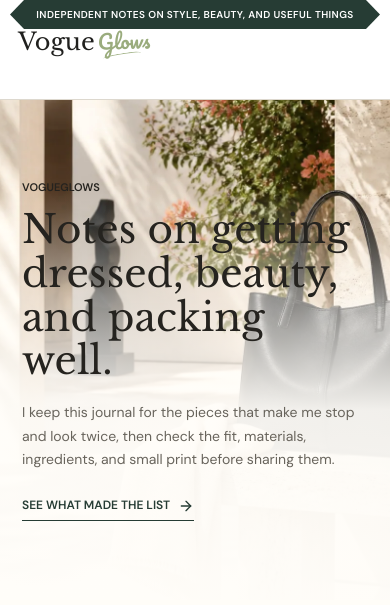
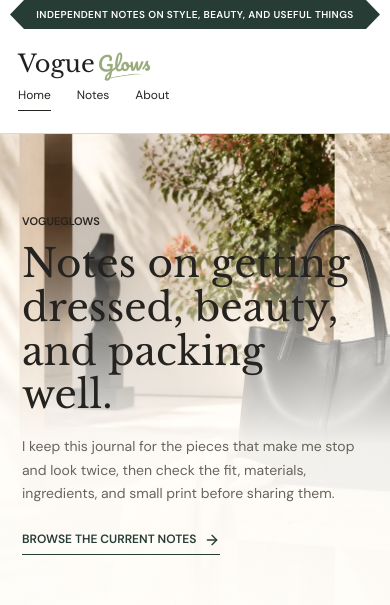
Before and after one commit to stevenzhao1203-netizen/vogueglows, a Next.js app: page / in a window 390 px wide. Shown: the top 605 px of the page. Built offline with nearby package versions, Linux system fonts and the light colour scheme.

Commit message:
Refine personal blog voice and mobile reading flow

```diff
--- a/src/app/page.tsx
+++ b/src/app/page.tsx
@@ -10,7 +10,7 @@ export default function HomePage() {
     <SiteHeader active="home" />
     <section className="story-home-hero">
       <img src="/images/vg-hero-still-life.webp" alt="Black leather tote, ivory linen, and small accessories in a sunlit interior" fetchPriority="high" decoding="async" />
-      <div><p>VogueGlows</p><h1>Notes on getting dressed, beauty, and packing well.</h1><span>I keep this journal for the pieces that make me stop and look twice, then check the fit, materials, ingredients, and small print before sharing them.</span><a href="#stories">See what made the list <ArrowRight size={16} /></a></div>
+      <div><p>VogueGlows</p><h1>Notes on getting dressed, beauty, and packing well.</h1><span>I keep this journal for the pieces that make me stop and look twice, then check the fit, materials, ingredients, and small print before sharing them.</span><a href="#stories">Browse the current notes <ArrowRight size={16} /></a></div>
     </section>
     <section className="story-index" id="stories">
       <div className="story-index-heading"><p>Current shortlist</p><h2>Pieces I would look at more closely.</h2></div>
--- a/src/app/story.css
+++ b/src/app/story.css
@@ -252,13 +252,23 @@
 
   .site-header.site-header-simple {
     display: flex !important;
-    min-height: 70px !important;
+    min-height: 104px !important;
+    flex-wrap: wrap;
     align-items: center;
-    justify-content: flex-start;
+    align-content: center;
+    justify-content: space-between;
+    gap: 4px 20px;
+    padding-top: 10px;
+    padding-bottom: 10px;
   }
 
   .site-header.site-header-simple nav {
-    display: none;
+    display: flex;
+    width: 100%;
+    justify-content: flex-start;
+    gap: 26px;
+    padding: 0;
+    font-size: 12px !important;
   }
 
   .story-home-hero {
--- a/src/components/site-chrome.tsx
+++ b/src/components/site-chrome.tsx
@@ -11,7 +11,7 @@ export function SiteHeader({ active }: SiteHeaderProps) {
     <BrandMark />
     <nav aria-label="Primary navigation">
       <a className={active === "home" ? "site-nav-active" : undefined} href="/">Home</a>
-      <a href="/#stories">Stories</a>
+      <a href="/#stories">Notes</a>
       <a className={active === "about" ? "site-nav-active" : undefined} href="/info/about">About</a>
     </nav>
   </header>;
@@ -22,7 +22,7 @@ export function SiteFooter() {
     <BrandMark inverted />
     <p>{site.affiliateNotice}</p>
     <div className="footer-links">
-      <nav aria-label="Explore VogueGlows"><strong>Explore</strong><a href="/#stories">Stories</a><a href="/info/about">About</a><a href="/info/contact">Contact</a></nav>
+      <nav aria-label="Explore VogueGlows"><strong>Explore</strong><a href="/#stories">Notes</a><a href="/info/about">About</a><a href="/info/contact">Contact</a></nav>
       <nav aria-label="Legal information"><strong>Legal</strong><a href="/info/privacy">Privacy Policy</a><a href="/info/terms">Terms of Use</a><a href="/info/disclosure">Affiliate Disclosure</a><a href="/info/editorial-policy">Editorial Policy</a><a href="/info/cookie-notice">Cookie Notice</a></nav>
     </div>
   </footer>;
--- a/src/data/catalog.ts
+++ b/src/data/catalog.ts
@@ -4,7 +4,7 @@ export const site = {
   market: "English / United States",
   description: "An independent journal about women's clothing, bags, shoes, beauty, and travel style.",
   affiliate: { network: "Independent partner links", defaultUrl: null as string | null },
-  affiliateNotice: "VogueGlows may use affiliate links. When you make a qualifying purchase through a published link, we may earn a commission at no extra cost to you."
+  affiliateNotice: "Some links on VogueGlows are affiliate links. If you make a qualifying purchase, I may earn a commission at no extra cost to you."
 };
 
 export const categories = [
```
Also changed, not shown: src/app/info/[slug]/page.tsx (+4 -4 lines), src/app/products/[slug]/page.tsx (+7 -6 lines), src/app/globals.css.
